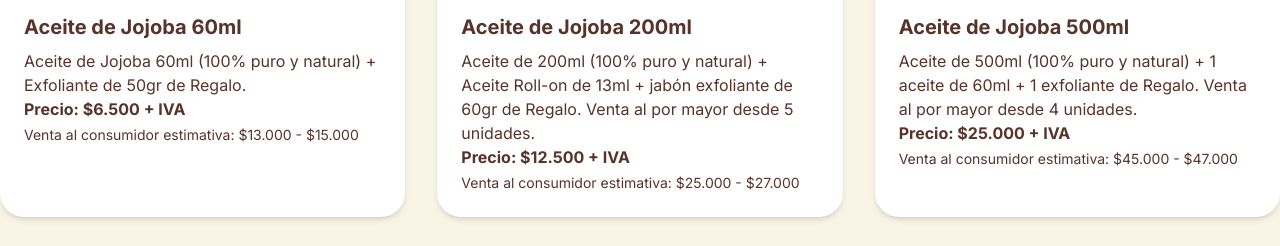
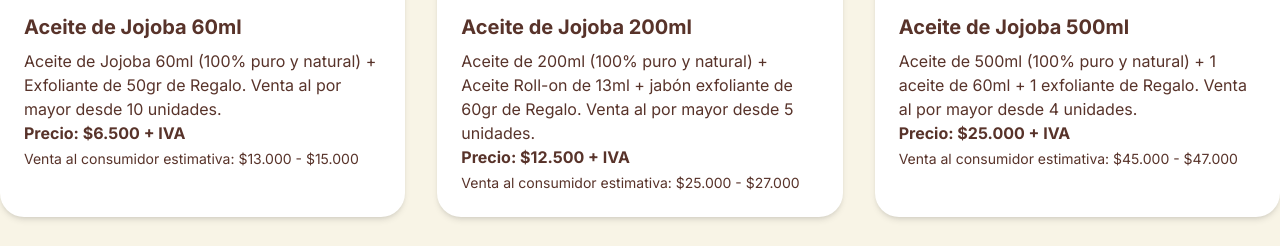
Before and after one commit to Etterna-Atacama/Catalogo-para-Comerciante, a plain HTML site: page index.html in a window 1280 px wide. Shown: the part 1843-2089 px from the top of the page. Drawn offline with nearby package versions, Linux system fonts and the light colour scheme.

Commit message:
Update index.html

```diff
--- a/index.html
+++ b/index.html
@@ -168,7 +168,7 @@
                     <img src="https://i.postimg.cc/Gt4XwhpB/image.png" alt="Aceite de Jojoba 60ml" class="w-full h-48 object-cover rounded-2xl mb-4">
                     <h5 class="text-xl font-bold text-etterna-dark">Aceite de Jojoba 60ml</h5>
                     <p class="mt-2 text-etterna-dark">
-                        Aceite de Jojoba 60ml (100% puro y natural) + Exfoliante de 50gr de Regalo.
+                        Aceite de Jojoba 60ml (100% puro y natural) + Exfoliante de 50gr de Regalo. Venta al por mayor desde 10 unidades.
                     </p>
                     <p class="text-etterna-dark font-bold">
                         Precio: $6.500 + IVA
```
